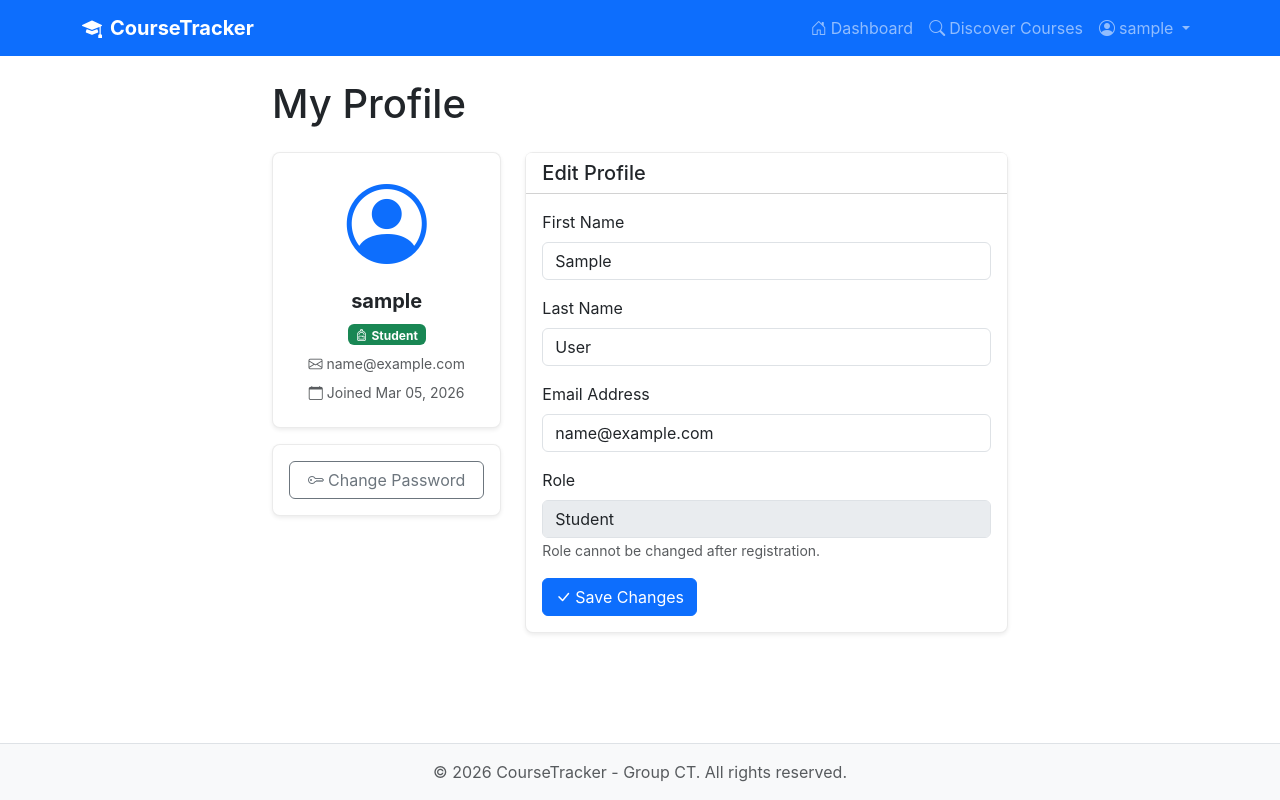
After one commit to tobbyue/CourseTracker, a Django app: page /accounts/profile/ in a window 1280 px wide. The commit adds this page. Run offline with Django 5.2, Linux system fonts and the light colour scheme; the visitor is signed in with stand-in values (Sample User, id 1).

Commit message:
first_commit

```diff
--- a/accounts/forms.py
+++ b/accounts/forms.py
@@ -32,9 +32,16 @@ class RegisterForm(UserCreationForm):
                 'aria-label': self.fields[field_name].label or field_name.title(),
             })
 
+    def clean_email(self):
+        """Ensure email is unique across users."""
+        email = self.cleaned_data.get('email')
+        if User.objects.filter(email=email).exists():
+            raise forms.ValidationError('An account with this email already exists.')
+        return email
+
 
 class LoginForm(forms.Form):
-    """Login form with email and password fields."""
+    """Login form with username, password, and remember me option."""
     username = forms.CharField(
         widget=forms.TextInput(attrs={
             'class': 'form-control',
@@ -50,3 +57,42 @@ class LoginForm(forms.Form):
             'aria-label': 'Password',
         })
     )
+    remember_me = forms.BooleanField(
+        required=False,
+        initial=False,
+        widget=forms.CheckboxInput(attrs={
+            'class': 'form-check-input',
+            'aria-label': 'Remember me',
+        })
+    )
+
+
+class ProfileForm(forms.ModelForm):
+    """Form for editing user profile information."""
+    class Meta:
+        model = User
+        fields = ('first_name', 'last_name', 'email')
+        widgets = {
+            'first_name': forms.TextInput(attrs={
+                'class': 'form-control',
+                'placeholder': 'First Name',
+                'aria-label': 'First Name',
+            }),
+            'last_name': forms.TextInput(attrs={
+                'class': 'form-control',
+                'placeholder': 'Last Name',
+                'aria-label': 'Last Name',
+            }),
+            'email': forms.EmailInput(attrs={
+                'class': 'form-control',
+                'placeholder': 'Email Address',
+                'aria-label': 'Email Address',
+            }),
+        }
+
+    def clean_email(self):
+        """Ensure email is unique (excluding current user)."""
+        email = self.cleaned_data.get('email')
+        if User.objects.filter(email=email).exclude(pk=self.instance.pk).exists():
+            raise forms.ValidationError('An account with this email already exists.')
+        return email
--- a/accounts/urls.py
+++ b/accounts/urls.py
@@ -7,4 +7,6 @@ urlpatterns = [
     path('register/', views.register_view, name='register'),
     path('login/', views.login_view, name='login'),
     path('logout/', views.logout_view, name='logout'),
+    path('profile/', views.profile_view, name='profile'),
+    path('password-change/', views.password_change_view, name='password_change'),
 ]
--- a/accounts/views.py
+++ b/accounts/views.py
@@ -1,8 +1,9 @@
 from django.shortcuts import render, redirect
-from django.contrib.auth import authenticate, login, logout
+from django.contrib.auth import authenticate, login, logout, update_session_auth_hash
 from django.contrib.auth.decorators import login_required
+from django.contrib.auth.forms import PasswordChangeForm
 from django.contrib import messages
-from .forms import RegisterForm, LoginForm
+from .forms import RegisterForm, LoginForm, ProfileForm
 
 
 def home(request):
@@ -38,7 +39,7 @@ def register_view(request):
 
 
 def login_view(request):
-    """Handle user login."""
+    """Handle user login with optional 'remember me' support."""
     if request.user.is_authenticated:
         return redirect('home')
 
@@ -47,9 +48,16 @@ def login_view(request):
         if form.is_valid():
             username = form.cleaned_data['username']
             password = form.cleaned_data['password']
+            remember_me = form.cleaned_data.get('remember_me', False)
             user = authenticate(request, username=username, password=password)
             if user is not None:
                 login(request, user)
+                if not remember_me:
+                    # Session expires when the browser closes
+                    request.session.set_expiry(0)
+                else:
+                    # Session lasts for 2 weeks (default)
+                    request.session.set_expiry(1209600)
                 messages.success(request, f'Welcome back, {user.username}!')
                 next_url = request.GET.get('next', 'home')
                 return redirect(next_url)
@@ -67,3 +75,50 @@ def logout_view(request):
     logout(request)
     messages.info(request, 'You have been logged out successfully.')
     return redirect('accounts:login')
+
+
+@login_required
+def profile_view(request):
+    """User profile page: view and update account information."""
+    if request.method == 'POST':
+        form = ProfileForm(request.POST, instance=request.user)
+        if form.is_valid():
+            form.save()
+            messages.success(request, 'Your profile has been updated.')
+            return redirect('accounts:profile')
+        else:
+            messages.error(request, 'Please correct the errors below.')
+    else:
+        form = ProfileForm(instance=request.user)
+
+    context = {
+        'form': form,
+        'user': request.user,
+    }
+    return render(request, 'accounts/profile.html', context)
+
+
+@login_required
+def password_change_view(request):
+    """Allow users to change their password."""
+    if request.method == 'POST':
+        form = PasswordChangeForm(request.user, request.POST)
+        if form.is_valid():
+            user = form.save()
+            # Keep the user logged in after password change
+            update_session_auth_hash(request, user)
+            messages.success(request, 'Your password has been changed successfully.')
+            return redirect('accounts:profile')
+        else:
+            messages.error(request, 'Please correct the errors below.')
+    else:
+        form = PasswordChangeForm(request.user)
+
+    # Add Bootstrap classes to password change form fields
+    for field_name in form.fields:
+        form.fields[field_name].widget.attrs.update({
+            'class': 'form-control',
+            'aria-label': form.fields[field_name].label or field_name,
+        })
+
+    return render(request, 'accounts/password_change.html', {'form': form})
--- a/templates/accounts/login.html
+++ b/templates/accounts/login.html
@@ -35,6 +35,11 @@
                         {% endif %}
                     </div>
 
+                    <div class="mb-3 form-check">
+                        {{ form.remember_me }}
+                        <label class="form-check-label" for="id_remember_me">Remember me</label>
+                    </div>
+
                     <button type="submit" class="btn btn-primary w-100 py-2 mt-2">
                         <i class="bi bi-box-arrow-in-right me-1"></i>Enter Dashboard
                     </button>
--- /dev/null
+++ b/templates/accounts/profile.html
@@ -0,0 +1,101 @@
+{% extends 'base.html' %}
+
+{% block title %}My Profile - CourseTracker{% endblock %}
+
+{% block content %}
+<div class="row justify-content-center">
+    <div class="col-md-8">
+        <h1 class="mb-4">My Profile</h1>
+
+        <div class="row">
+            <!-- Profile Info Card -->
+            <div class="col-md-4 mb-4">
+                <div class="card shadow-sm text-center">
+                    <div class="card-body py-4">
+                        <div class="mb-3">
+                            <i class="bi bi-person-circle display-1 text-primary"></i>
+                        </div>
+                        <h2 class="h5 fw-bold">{{ user.username }}</h2>
+                        <span class="badge {% if user.is_teacher %}bg-info{% else %}bg-success{% endif %} mb-2">
+                            {% if user.is_teacher %}
+                            <i class="bi bi-person-workspace me-1"></i>Teacher
+                            {% else %}
+                            <i class="bi bi-backpack me-1"></i>Student
+                            {% endif %}
+                        </span>
+                        <p class="text-muted small mb-2">
+                            <i class="bi bi-envelope me-1"></i>{{ user.email|default:"No email set" }}
+                        </p>
+                        <p class="text-muted small mb-0">
+                            <i class="bi bi-calendar me-1"></i>Joined {{ user.date_joined|date:"M d, Y" }}
+                        </p>
+                    </div>
+                </div>
+
+                <div class="card shadow-sm mt-3">
+                    <div class="card-body">
+                        <a href="{% url 'accounts:password_change' %}" class="btn btn-outline-secondary w-100">
+                            <i class="bi bi-key me-1"></i>Change Password
+                        </a>
+                    </div>
+                </div>
+            </div>
+
+            <!-- Edit Form Card -->
+            <div class="col-md-8 mb-4">
+                <div class="card shadow-sm">
+                    <div class="card-header bg-white">
+                        <h2 class="h5 mb-0">Edit Profile</h2>
+                    </div>
+                    <div class="card-body">
+                        <form method="post" novalidate>
+                            {% csrf_token %}
+
+                            <div class="mb-3">
+                                <label for="id_first_name" class="form-label">First Name</label>
+                                {{ form.first_name }}
+                                {% if form.first_name.errors %}
+                                <div class="invalid-feedback d-block" role="alert">
+                                    {{ form.first_name.errors.0 }}
+                                </div>
+                                {% endif %}
+                            </div>
+
+                            <div class="mb-3">
+                                <label for="id_last_name" class="form-label">Last Name</label>
+                                {{ form.last_name }}
+                                {% if form.last_name.errors %}
+                                <div class="invalid-feedback d-block" role="alert">
+                                    {{ form.last_name.errors.0 }}
+                                </div>
+                                {% endif %}
+                            </div>
+
+                            <div class="mb-3">
+                                <label for="id_email" class="form-label">Email Address</label>
+                                {{ form.email }}
+                                {% if form.email.errors %}
+                                <div class="invalid-feedback d-block" role="alert">
+                                    {{ form.email.errors.0 }}
+                                </div>
+                                {% endif %}
+                            </div>
+
+                            <div class="mb-3">
+                                <label class="form-label">Role</label>
+                                <input type="text" class="form-control" value="{{ user.get_role_display }}"
+                                       disabled aria-label="User role (cannot be changed)">
+                                <small class="form-text text-muted">Role cannot be changed after registration.</small>
+                            </div>
+
+                            <button type="submit" class="btn btn-primary">
+                                <i class="bi bi-check-lg me-1"></i>Save Changes
+                            </button>
+                        </form>
+                    </div>
+                </div>
+            </div>
+        </div>
+    </div>
+</div>
+{% endblock %}
--- a/templates/base.html
+++ b/templates/base.html
@@ -62,6 +62,9 @@
                             <ul class="dropdown-menu dropdown-menu-end">
                                 <li><span class="dropdown-item-text text-muted">{{ user.get_role_display }}</span></li>
                                 <li><hr class="dropdown-divider"></li>
+                                <li><a class="dropdown-item" href="{% url 'accounts:profile' %}">
+                                    <i class="bi bi-person me-1"></i>My Profile
+                                </a></li>
                                 <li><a class="dropdown-item" href="{% url 'accounts:logout' %}">
                                     <i class="bi bi-box-arrow-right me-1"></i>Logout
                                 </a></li>
--- a/templates/courses/student_dashboard.html
+++ b/templates/courses/student_dashboard.html
@@ -26,7 +26,7 @@
     <div class="col-md-4 mb-3">
         <div class="card text-center bg-warning text-dark shadow-sm">
             <div class="card-body">
-                <h2 class="display-4 fw-bold">{{ total_tasks|add:"-"|add:completed_count|default:total_tasks }}</h2>
+                <h2 class="display-4 fw-bold">{{ pending_count }}</h2>
                 <p class="mb-0">Pending Tasks</p>
             </div>
         </div>
```
Also changed, not shown: accounts/decorators.py (added, +39 -0 lines), accounts/tests.py (+265 -8 lines), courses/views.py (+9 -14 lines), templates/accounts/password_change.html (added, +63 -0 lines), templates/accounts/register.html (+31 -4 lines).
